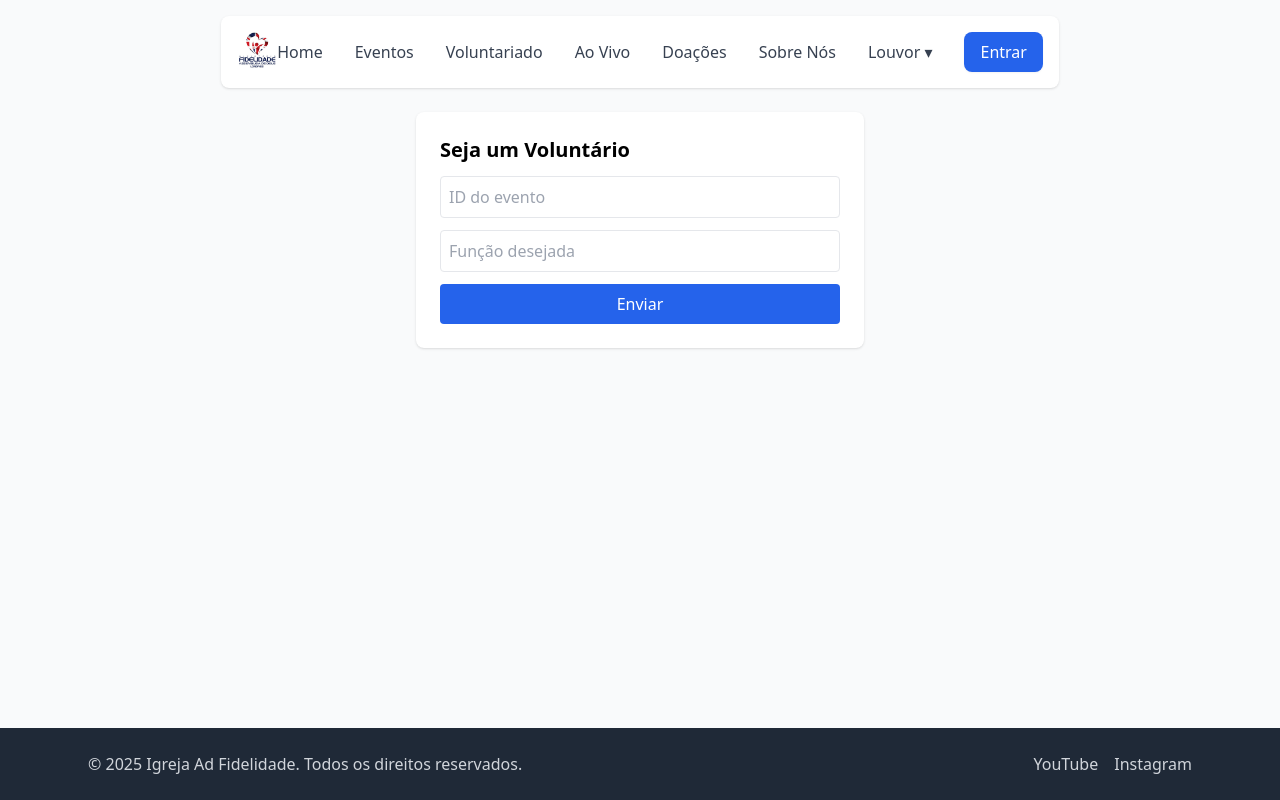
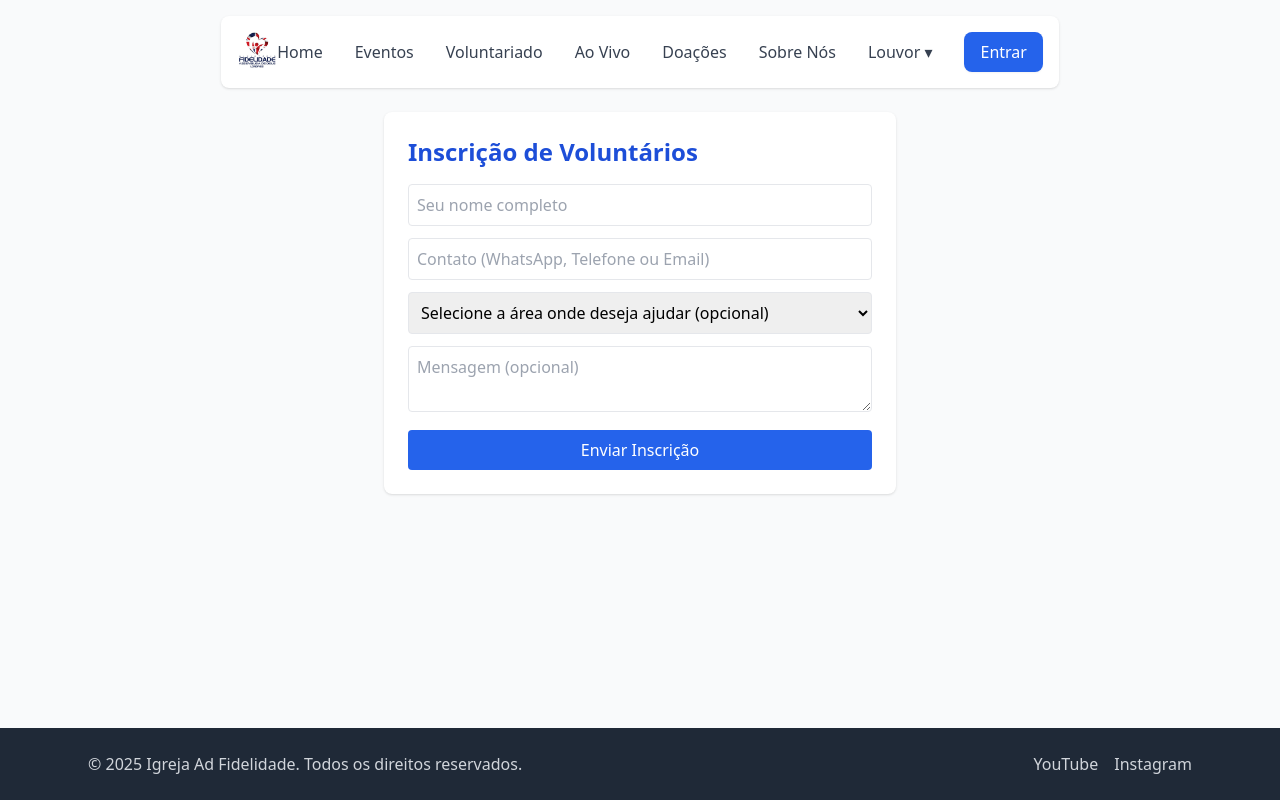
Before and after one commit to RafaFelixSilva/adfidelidade, a React (Vite) app: page /volunteer in a window 1280 px wide. Built offline with nearby package versions, Linux system fonts and the light colour scheme.

Commit message:
update volunteerPage

```diff
--- a/src/pages/VolunteerPage.jsx
+++ b/src/pages/VolunteerPage.jsx
@@ -2,46 +2,86 @@ import { useState } from "react";
 import { supabase } from "../supabaseClient";
 
 export default function VolunteerPage() {
-  const [eventId, setEventId] = useState("");
-  const [role, setRole] = useState("");
+  const [name, setName] = useState("");
+  const [contact, setContact] = useState("");
+  const [area, setArea] = useState("");
+  const [message, setMessage] = useState("");
 
-  async function submit(e) {
+  async function handleSubmit(e) {
     e.preventDefault();
-    const { data: { user } } = await supabase.auth.getUser();
-    if (!user?.email) return alert("Faça login para se inscrever.");
-    const { error } = await supabase.from("volunteer_signups").insert({
-      event_id: eventId,
-      user_email: user.email,
-      role_requested: role,
+
+    const { error } = await supabase.from("volunteers").insert({
+      name,
+      contact,
+      area,
+      message,
     });
-    if (error) alert(error.message);
-    else alert("Inscrição enviada! Obrigado por se voluntariar.");
+
+    if (error) {
+      alert("Erro ao enviar inscrição");
+      console.log(error);
+    } else {
+      alert("Inscrição enviada com sucesso!");
+      setName("");
+      setContact("");
+      setArea("");
+      setMessage("");
+    }
   }
 
   return (
-    <form
-      onSubmit={submit}
-      className="max-w-md mx-auto p-6 bg-white shadow rounded-lg grid gap-3"
-    >
-      <h1 className="text-xl font-bold">Seja um Voluntário</h1>
+    <div className="max-w-lg mx-auto p-6 bg-white shadow rounded-lg">
+      <h1 className="text-2xl font-bold mb-4 text-blue-700">
+        Inscrição de Voluntários
+      </h1>
+
+      <form onSubmit={handleSubmit} className="space-y-3">
+
         <input
-        className="p-2 border rounded"
-        placeholder="ID do evento"
-        value={eventId}
-        onChange={(e) => setEventId(e.target.value)}
+          className="p-2 border rounded w-full"
+          placeholder="Seu nome completo"
+          value={name}
+          onChange={(e) => setName(e.target.value)}
           required
         />
+
         <input
-        className="p-2 border rounded"
-        placeholder="Função desejada"
-        value={role}
-        onChange={(e) => setRole(e.target.value)}
+          className="p-2 border rounded w-full"
+          placeholder="Contato (WhatsApp, Telefone ou Email)"
+          value={contact}
+          onChange={(e) => setContact(e.target.value)}
           required
         />
-      <button className="bg-blue-600 text-white p-2 rounded hover:bg-blue-700">
-        Enviar
+
+        <select
+          className="p-2 border rounded w-full"
+          value={area}
+          onChange={(e) => setArea(e.target.value)}
+        >
+          <option value="">Selecione a área onde deseja ajudar (opcional)</option>
+          <option value="Louvor">Louvor</option>
+          <option value="Recepção">Recepção</option>
+          <option value="Midia">Mídia / Som</option>
+          <option value="Intercessão">Intercessão</option>
+          <option value="Limpeza">Limpeza</option>
+          <option value="Cozinha">Cozinha</option>
+          <option value="Escola Bíblica">Escola Bíblica</option>
+        </select>
+
+        <textarea
+          className="p-2 border rounded w-full"
+          placeholder="Mensagem (opcional)"
+          value={message}
+          onChange={(e) => setMessage(e.target.value)}
+        />
+
+        <button
+          type="submit"
+          className="bg-blue-600 text-white px-4 py-2 rounded w-full hover:bg-blue-700 transition"
+        >
+          Enviar Inscrição
         </button>
       </form>
-
+    </div>
   );
 }
```
Lines whose indentation alone changed are shown as unchanged.
